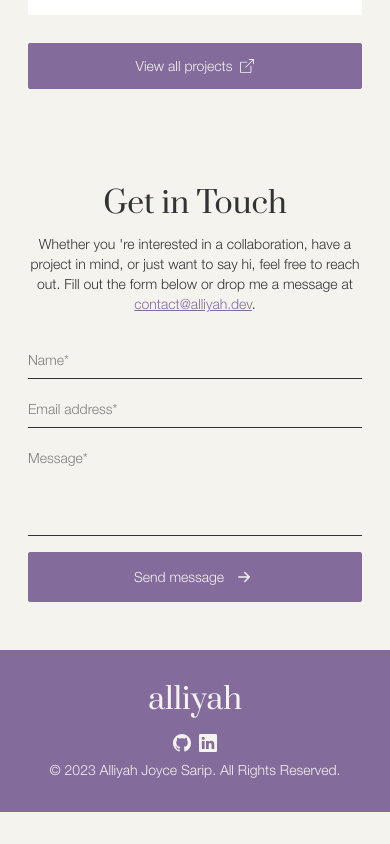
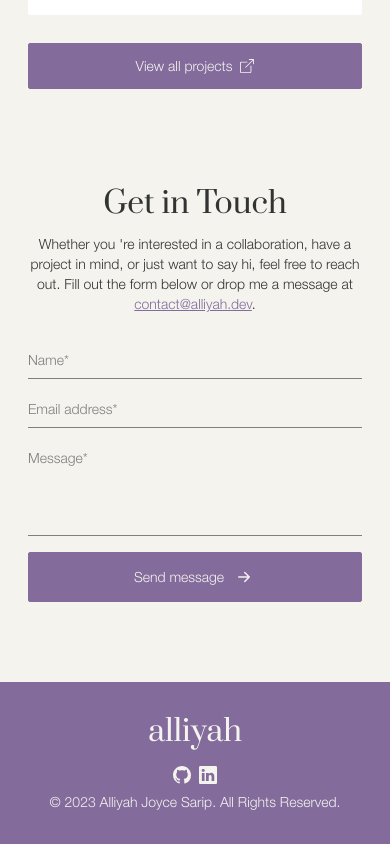
Before and after one commit to alliyah95/portfolio, a Next.js app: page / in a window 390 px wide. Shown: the part 2775-3619 px from the top of the page. Before the commit the page ends 3587 px from the top, so only its background shows below. Built offline with nearby package versions, Linux system fonts and the light colour scheme.

Commit message:
style: modify form padding and colors

```diff
--- a/src/app/globals.css
+++ b/src/app/globals.css
@@ -26,7 +26,7 @@
     }
     input,
     textarea {
-        @apply block w-full rounded-none bg-transparent border-b border-b-black-100 hover:outline-none focus:outline-none py-2 placeholder:text-black-100/60;
+        @apply block w-full rounded-none bg-transparent border-b border-b-black-100/60 focus:border-b-black-100 hover:border-b-black-100 hover:outline-none focus:outline-none py-2 placeholder:text-black-100/60;
     }
     textarea {
         @apply resize-none h-[96px] md:h-[128px];
--- a/src/components/sections/contact.tsx
+++ b/src/components/sections/contact.tsx
@@ -7,7 +7,7 @@ const Contact = (props: Props) => {
     const devMail = process.env.DEV_EMAIL_ADDRESS;
 
     return (
-        <section>
+        <section className="px-7 md:px-9 xl:px-10 pt-12 pb-20 md:pt-16 xl:py-24">
             <div className="container text-center">
                 <div className="mb-7 md:mb-12 2xl:mb-16">
                     <h2>Get in Touch</h2>
```
